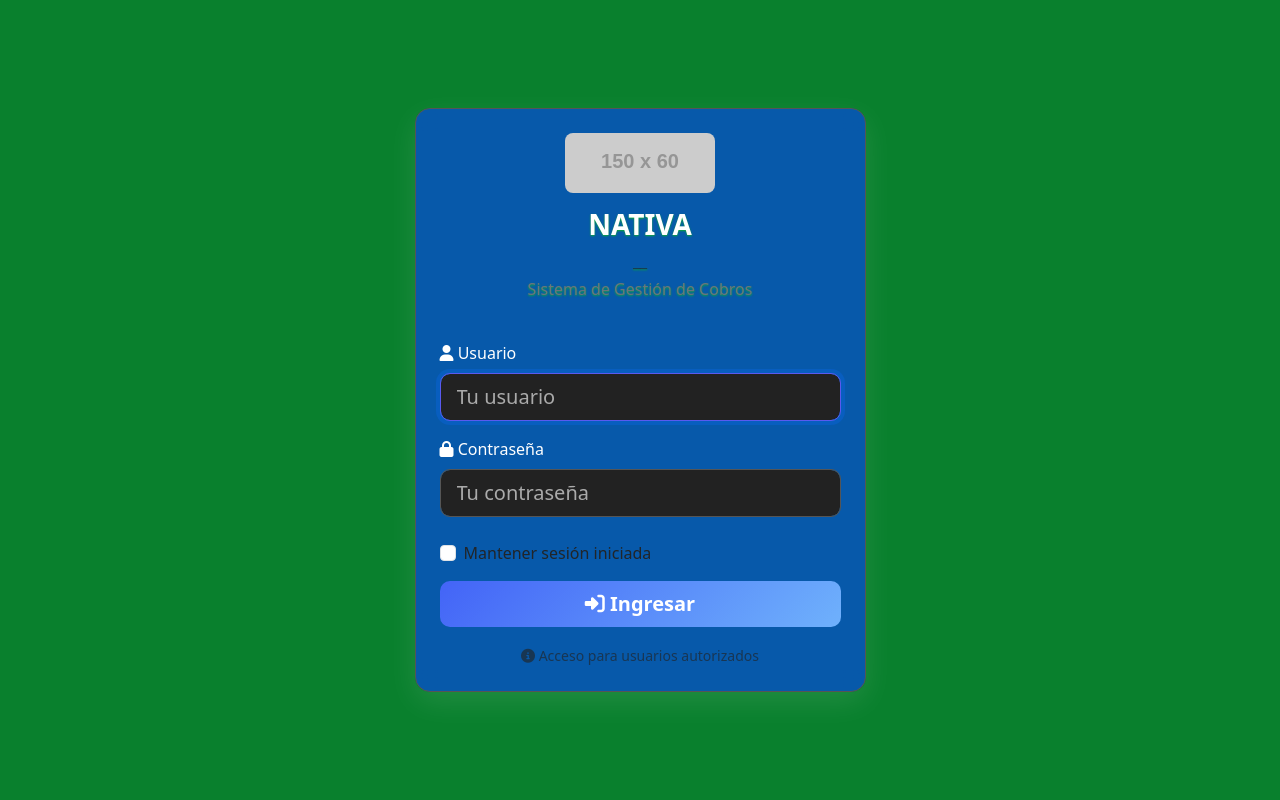
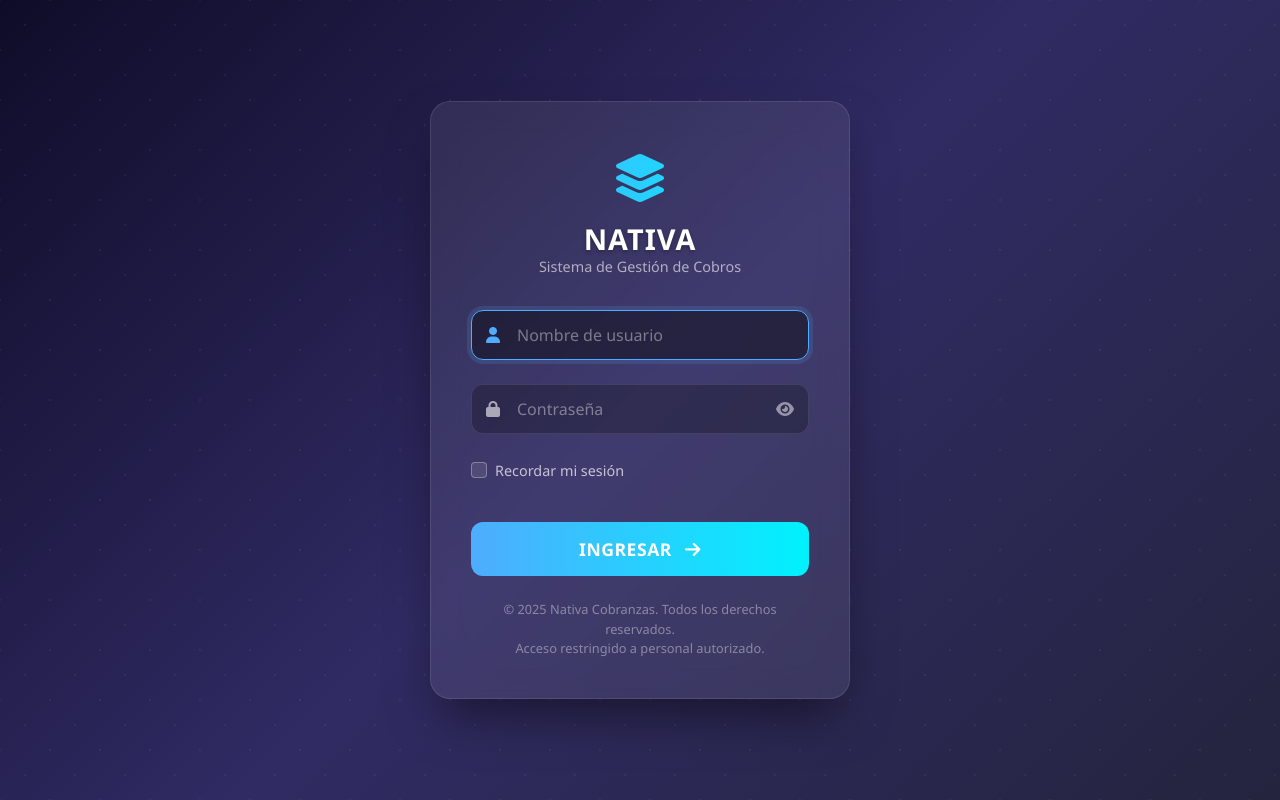
Before and after one commit to pantera3000/cobranzaV22, a Django app: page /login/ in a window 1280 px wide. Run offline with Django 5.2, Linux system fonts and the light colour scheme; data comes from the database, SQL or seed files in the repository; grey boxes labelled with a size stand in for pictures from a placeholder-image service; some libraries are stand-ins or nearby versions.

Commit message:
feat: Renovar login (diseño moderno + case-insensitive + ver contraseña)

```diff
--- a/cobros/forms.py
+++ b/cobros/forms.py
@@ -5,9 +5,26 @@ from documentos.models import Documento
 import datetime
 from django.utils import timezone
 from django.db import models  # ✅ ¡Este es el que falta!
+from django.contrib.auth.forms import AuthenticationForm
+from django.contrib.auth import get_user_model
 
 def localtime_peru():
     return timezone.localtime(timezone.now())
+
+class CaseInsensitiveAuthenticationForm(AuthenticationForm):
+    def clean(self):
+        username = self.cleaned_data.get('username')
+        password = self.cleaned_data.get('password')
+
+        if username and password:
+            User = get_user_model()
+            # Try to find user case-insensitively
+            user_obj = User.objects.filter(username__iexact=username).first()
+            if user_obj:
+                # Use the correct casing for authentication
+                self.cleaned_data['username'] = user_obj.username
+
+        return super().clean()
 
 class CobroForm(forms.ModelForm):
     class Meta:
--- a/cuentas_por_cobrar/urls.py
+++ b/cuentas_por_cobrar/urls.py
@@ -15,6 +15,9 @@ def login_view(request):
         extra_context={'config': config}
     )(request)
 
+
+from cobros.forms import CaseInsensitiveAuthenticationForm  # ✅ Importar formulario personalizado
+
 urlpatterns = [
     path('admin/', admin.site.urls),
     path('clientes/', include('clientes.urls')),
@@ -27,7 +30,10 @@ urlpatterns = [
 
 
 
-    path('login/', auth_views.LoginView.as_view(template_name='registration/login.html'), name='login'),
+    path('login/', auth_views.LoginView.as_view(
+        template_name='registration/login.html',
+        authentication_form=CaseInsensitiveAuthenticationForm  # ✅ Usar formulario insensitive
+    ), name='login'),
     path('logout/', auth_views.LogoutView.as_view(next_page='/'), name='logout'),  # ✅ Redirige al inicio
 
 
--- a/templates/registration/login.html
+++ b/templates/registration/login.html
@@ -4,115 +4,226 @@
 <head>
     <meta charset="UTF-8">
     <meta name="viewport" content="width=device-width, initial-scale=1.0">
-    <title>Iniciar Sesión - Tu Empresa S.A.C.</title>
+    <title>Iniciar Sesión - NATIVA</title>
     <!-- Bootstrap 5 CSS -->
     <link href="https://cdn.jsdelivr.net/npm/bootstrap@5.3.3/dist/css/bootstrap.min.css" rel="stylesheet">
-    <!-- Font Awesome para iconos -->
+    <!-- Font Awesome -->
     <link href="https://cdnjs.cloudflare.com/ajax/libs/font-awesome/6.5.0/css/all.min.css" rel="stylesheet">
     <style>
-        /* === AJUSTA EL FONDO AQUÍ === */
         body {
-            /* ✅ OPCIÓN 1: Fondo negro puro */
-            background-color: #09802d;
-
-            /* ✅ OPCIÓN 2: Gradiente (descomenta si quieres usarlo)
-            background: linear-gradient(135deg, #123, #456);
-            */
-
-            /* ✅ OPCIÓN 3: Imagen de fondo (descomenta si quieres usarlo)
-            background-image: url('https://images.unsplash.com/photo-1436491865332-7a61a109cc05?auto=format&fit=crop');
-            background-size: cover;
-            background-position: center;
-            */
-
-            margin: 0;
+            /* Fondo elegante oscuro con gradiente */
+            background: radial-gradient(circle at center, #1a2a6c, #b21f1f, #fdbb2d); /* Opción colorida */
+            background: linear-gradient(135deg, #09203f 0%, #537895 100%); /* Opción seria azul/gris */
+            background: linear-gradient(135deg, #0f0c29, #302b63, #24243e); /* Opción Deep Space (Elegida) */
             height: 100vh;
             display: flex;
             align-items: center;
             justify-content: center;
+            font-family: 'Segoe UI', system-ui, -apple-system, sans-serif;
+            margin: 0;
+            overflow: hidden; /* Evitar scrollbar */
+        }
+
+        /* Efecto de partículas o textura opcional */
+        body::before {
+            content: "";
+            position: absolute;
+            top: 0; left: 0; width: 100%; height: 100%;
+            background-image:
+                radial-gradient(white 1px, transparent 1px),
+                radial-gradient(white 1px, transparent 1px);
+            background-size: 50px 50px;
+            background-position: 0 0, 25px 25px;
+            opacity: 0.05;
+            z-index: 0;
+        }
+
+        .login-card {
+            background: rgba(255, 255, 255, 0.08);
+            backdrop-filter: blur(15px);
+            -webkit-backdrop-filter: blur(15px);
+            border: 1px solid rgba(255, 255, 255, 0.1);
+            border-radius: 20px;
+            box-shadow: 0 25px 50px -12px rgba(0, 0, 0, 0.5);
+            padding: 2.5rem;
+            width: 100%;
+            max-width: 420px;
+            position: relative;
+            z-index: 10;
+        }
+
+        .logo-area {
+            text-align: center;
+            margin-bottom: 2rem;
+        }
+
+        .logo-icon {
+            font-size: 3rem;
+            color: #fff;
+            background: linear-gradient(45deg, #ff9a9e 0%, #fad0c4 99%, #fad0c4 100%);
+            background: linear-gradient(to right, #4facfe 0%, #00f2fe 100%);
+            -webkit-background-clip: text;
+            -webkit-text-fill-color: transparent;
+            margin-bottom: 0.5rem;
+        }
+
+        .company-name {
+            color: white;
+            font-weight: 700;
+            letter-spacing: 1px;
+            font-size: 1.8rem;
+            margin: 0;
+            text-shadow: 0 2px 4px rgba(0,0,0,0.3);
+        }
+
+        .company-subtitle {
+            color: rgba(255, 255, 255, 0.6);
+            font-size: 0.9rem;
+        }
+
+        .form-label {
+            color: rgba(255, 255, 255, 0.9);
+            font-size: 0.9rem;
+            margin-left: 5px;
+            font-weight: 500;
+        }
+
+        .input-group-custom {
+            position: relative;
+            margin-bottom: 1.5rem;
+        }
+
+        .input-icon {
+            position: absolute;
+            left: 15px;
+            top: 50%;
+            transform: translateY(-50%);
+            color: rgba(255, 255, 255, 0.6);
+            z-index: 5;
+            transition: color 0.3s;
+        }
+
+        .form-control {
+            background: rgba(0, 0, 0, 0.25);
+            border: 1px solid rgba(255, 255, 255, 0.1);
+            border-radius: 12px;
+            color: white;
+            padding: 12px 12px 12px 45px; /* Espacio para el icono izquierdo */
+            font-size: 1rem;
+            transition: all 0.3s ease;
+        }
+
+        .form-control:focus {
+            background: rgba(0, 0, 0, 0.4);
+            border-color: #4facfe;
+            box-shadow: 0 0 0 4px rgba(79, 172, 254, 0.15);
             color: white;
         }
 
-        /* Capa oscura opcional sobre imagen (solo si usas imagen de fondo) */
-        body::before {
-            content: '';
-            position: absolute;
-            top: 0; left: 0; right: 0; bottom: 0;
-            /* background: rgba(0, 0, 0, 0.6); */
-            z-index: -1;
+        .form-control:focus + .input-icon {
+            color: #4facfe;
         }
 
-
-        /* Color de los labels (Usuario, Contraseña) */
-        .form-label {
-            color: #ffffff !important; /* Blanco */
-            /* Puedes usar otro color como:
-            color: #e0e0e0; → Gris claro
-            color: #a0d8f1; → Azul claro
-            */
+        .form-control::placeholder {
+            color: rgba(255, 255, 255, 0.4);
         }
 
+        /* Botón de ver contraseña */
+        .password-toggle {
+            position: absolute;
+            right: 15px;
+            top: 50%;
+            transform: translateY(-50%);
+            background: none;
+            border: none;
+            color: rgba(255, 255, 255, 0.5);
+            cursor: pointer;
+            z-index: 5;
+            padding: 0;
+            transition: color 0.3s;
+        }
 
-        .login-card {
-            border-radius: 15px;
-            box-shadow: 0 10px 30px rgba(255, 255, 255, 0.1);
-            background: rgba(8, 87, 177, 0.95);
-            backdrop-filter: blur(10px);
-            border: 1px solid #555;
-        }
-        .form-control {
-            border-radius: 10px;
-            background-color: #222;
-            border: 1px solid #555;
+        .password-toggle:hover {
             color: white;
         }
-        .form-control::placeholder {
-            color: #aaa;
+
+        .btn-login {
+            background: linear-gradient(90deg, #4facfe 0%, #00f2fe 100%);
+            border: none;
+            border-radius: 12px;
+            padding: 14px;
+            color: white;
+            font-weight: 600;
+            font-size: 1.1rem;
+            letter-spacing: 0.5px;
+            width: 100%;
+            transition: transform 0.2s, box-shadow 0.2s;
+            margin-top: 1rem;
         }
-        .form-control:focus {
-            background-color: #222;
+
+        .btn-login:hover {
+            transform: translateY(-2px);
+            box-shadow: 0 10px 20px rgba(79, 172, 254, 0.4);
             color: white;
-            border-color: #5a5aef;
         }
-        .btn-primary {
+
+        .btn-login:active {
+            transform: translateY(0);
+        }
+
+        .form-check-input {
+            background-color: rgba(255, 255, 255, 0.1);
+            border-color: rgba(255, 255, 255, 0.3);
+        }
+
+        .form-check-input:checked {
+            background-color: #4facfe;
+            border-color: #4facfe;
+        }
+
+        .form-check-label {
+            color: rgba(255, 255, 255, 0.7);
+            font-size: 0.9rem;
+            cursor: pointer;
+        }
+
+        .footer-text {
+            text-align: center;
+            margin-top: 1.5rem;
+            color: rgba(255, 255, 255, 0.4);
+            font-size: 0.8rem;
+        }
+
+        .alert-danger {
+            background: rgba(220, 53, 69, 0.9);
+            border: none;
+            color: white;
             border-radius: 10px;
-            background: linear-gradient(135deg, #4364f7, #6fb1fc);
-            border: none;
-            font-weight: bold;
         }
-        .login-logo {
-            max-height: 60px;
-            width: auto;
-            margin-bottom: 15px;
-            border-radius: 8px;
-        }
-        h3, p {
-            color: white !important;
-            text-shadow: 0 1px 2px rgba(15, 192, 24, 0.8);
-        }
-        .text-muted {
-            opacity: 0.9;
+
+        .alert-dismissible .btn-close {
+            filter: invert(1) grayscale(100%) brightness(200%);
         }
     </style>
 </head>
 <body>
-    <div class="container">
-        <div class="row justify-content-center">
-            <div class="col-md-5">
-                <div class="card login-card p-4">
-                    <div class="text-center mb-4">
-                        <!-- ✅ LOGO: Cambia la URL o comenta esta línea para ocultarlo -->
-                        <img src="https://via.placeholder.com/150x60.png?text=LOGO" alt="Logo" class="login-logo">
 
-                        <!-- ✅ NOMBRE DE LA EMPRESA: Cámbialo cuando quieras -->
-                        <h3 class="fw-bold">NATIVA</h3>
+    <div class="login-card">
+        <div class="logo-area">
+            <!-- Icono logo -->
+            <div class="logo-icon">
+                <i class="fas fa-layer-group"></i>
+            </div>
+            <h1 class="company-name">NATIVA</h1>
+            <p class="company-subtitle">Sistema de Gestión de Cobros</p>
+        </div>
 
-                        <!-- ✅ RUC: Edítalo directamente -->
-                        <p class="text-muted mb-1">__</p>
-
-                        <!-- ✅ Subtítulo -->
-                        <p class="text-secondary">Sistema de Gestión de Cobros</p>
+        {% if form.errors %}
+            <div class="alert alert-danger alert-dismissible fade show mb-4" role="alert">
+                <i class="fas fa-exclamation-circle me-2"></i> Usuario o contraseña incorrectos.
+                <button type="button" class="btn-close" data-bs-dismiss="alert"></button>
             </div>
+        {% endif %}
 
         {% if messages %}
             {% for message in messages %}
@@ -123,39 +234,68 @@
             {% endfor %}
         {% endif %}
 
-                    <form method="post">
+        <form method="post" class="mt-4">
             {% csrf_token %}
+
+            <!-- Usuario -->
             <div class="mb-3">
-                            <label class="form-label"><i class="fas fa-user"></i> Usuario</label>
-                            <input type="text" name="username" class="form-control form-control-lg" placeholder="Tu usuario" required autofocus>
+                <!-- <label class="form-label">Usuario</label> -->
+                <div class="input-group-custom">
+                    <input type="text" name="username" class="form-control" placeholder="Nombre de usuario" required autofocus autocomplete="username">
+                    <i class="fas fa-user input-icon"></i>
                 </div>
-                        <div class="mb-4">
-                            <label class="form-label"><i class="fas fa-lock"></i> Contraseña</label>
-                            <input type="password" name="password" class="form-control form-control-lg" placeholder="Tu contraseña" required>
-                        </div>
-                        <!-- login.html -->
-                        <div class="mb-3 form-check">
-                            <input type="checkbox" class="form-check-input" name="remember_me" id="remember_me">
-                            <label class="form-check-label" for="remember_me">Mantener sesión iniciada</label>
             </div>
 
+            <!-- Contraseña -->
+            <div class="mb-3">
+                <!-- <label class="form-label">Contraseña</label> -->
+                <div class="input-group-custom">
+                    <input type="password" name="password" id="password" class="form-control" placeholder="Contraseña" required autocomplete="current-password" style="padding-right: 45px;">
+                    <i class="fas fa-lock input-icon"></i>
 
+                    <!-- Botón Ojo -->
+                    <button type="button" class="password-toggle" onclick="togglePassword()">
+                        <i class="fas fa-eye" id="toggleIcon"></i>
+                    </button>
+                </div>
+            </div>
 
-                        <button type="submit" class="btn btn-primary btn-lg w-100">
-                            <i class="fas fa-sign-in-alt"></i> Ingresar
+            <!-- Mantener sesión -->
+            <div class="mb-4 form-check">
+                <input type="checkbox" class="form-check-input" name="remember_me" id="remember_me">
+                <label class="form-check-label" for="remember_me">Recordar mi sesión</label>
+            </div>
+
+            <button type="submit" class="btn-login">
+                INGRESAR <i class="fas fa-arrow-right ms-2"></i>
             </button>
         </form>
 
-                    <div class="text-center mt-3">
-                        <small class="text-muted">
-                            <i class="fas fa-info-circle"></i>
-                            Acceso para usuarios autorizados
-                        </small>
+        <div class="footer-text">
+            &copy; {% now "Y" %} Nativa Cobranzas. Todos los derechos reservados.<br>
+            Acceso restringido a personal autorizado.
         </div>
     </div>
-            </div>
-        </div>
-    </div>
+
+    <!-- Bootstrap JS -->
     <script src="https://cdn.jsdelivr.net/npm/bootstrap@5.3.3/dist/js/bootstrap.bundle.min.js"></script>
+
+    <!-- Script para mostrar/ocultar contraseña -->
+    <script>
+        function togglePassword() {
+            const passwordInput = document.getElementById('password');
+            const toggleIcon = document.getElementById('toggleIcon');
+
+            if (passwordInput.type === 'password') {
+                passwordInput.type = 'text';
+                toggleIcon.classList.remove('fa-eye');
+                toggleIcon.classList.add('fa-eye-slash');
+            } else {
+                passwordInput.type = 'password';
+                toggleIcon.classList.remove('fa-eye-slash');
+                toggleIcon.classList.add('fa-eye');
+            }
+        }
+    </script>
 </body>
 </html>
```
Lines whose indentation alone changed are shown as unchanged.
